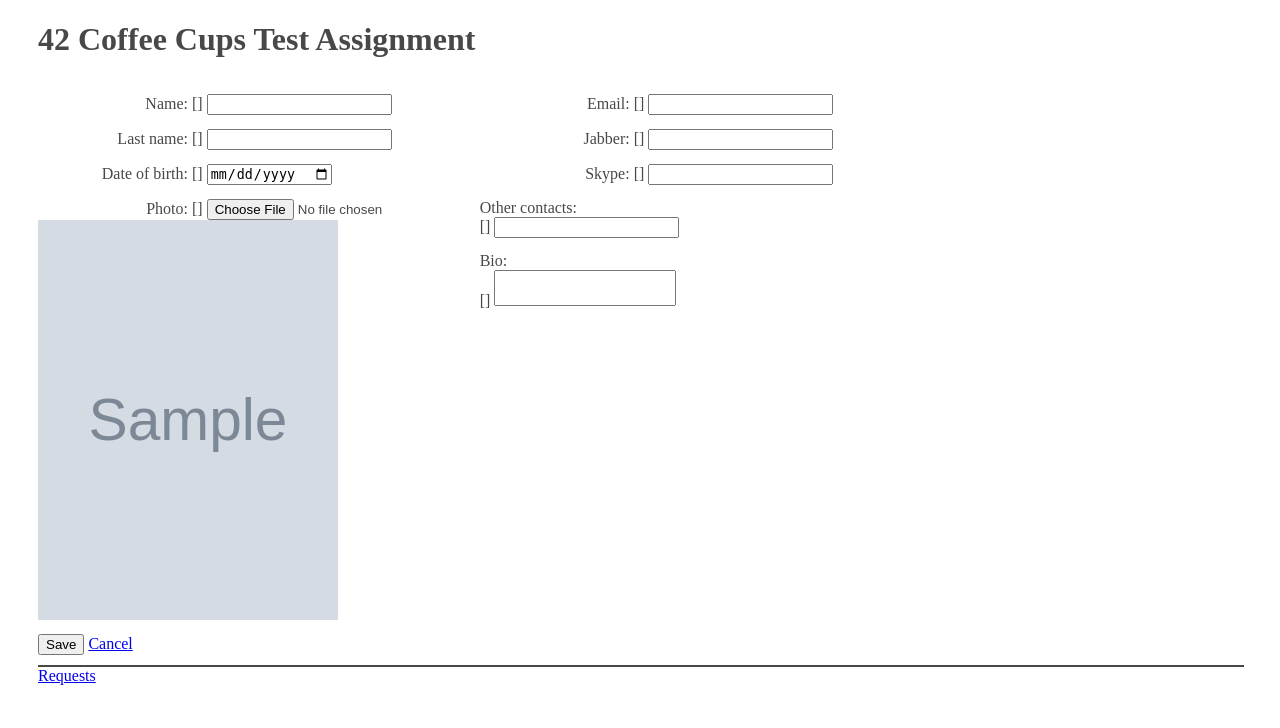
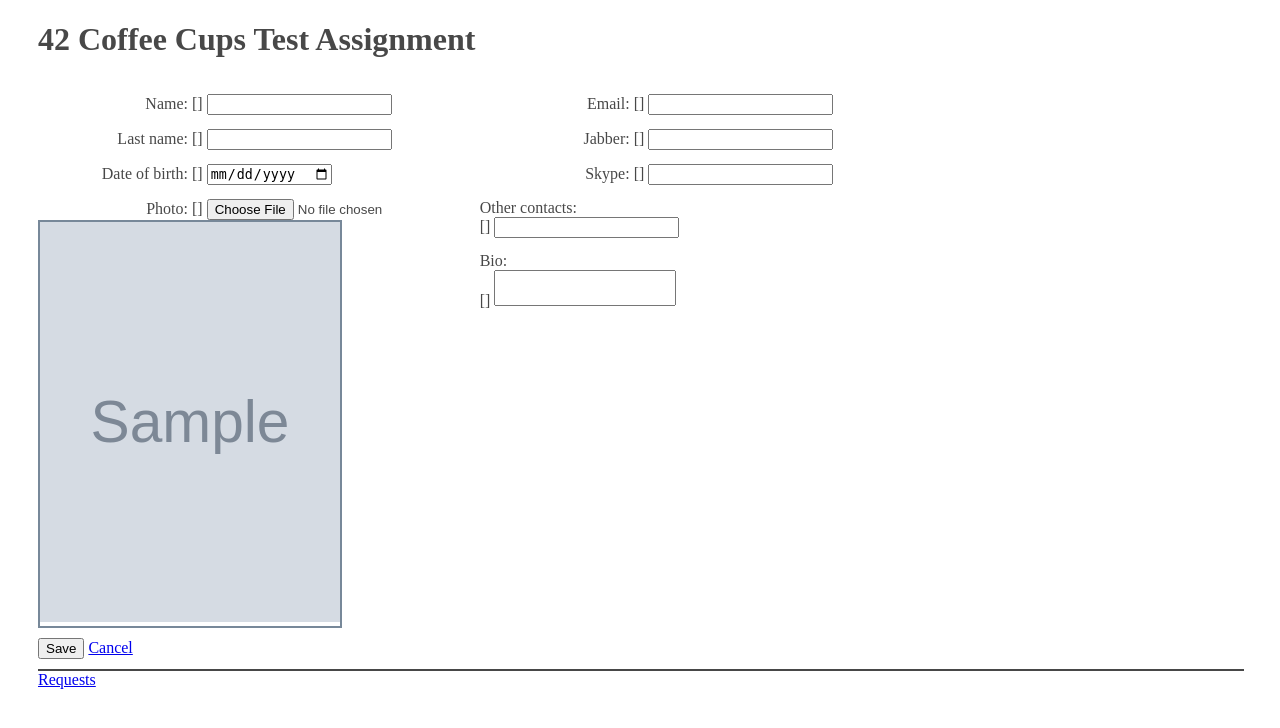
Before and after one commit to KSerge/CofeeCupsTest3, a Django app: template templates/hello/edit.html in a window 1280 px wide. Shown: the top 728 px of the page. Run offline with Django 3.2, Linux system fonts and the light colour scheme; the template is opened without the code that fills it: most values are stand-ins (such as "Sample title", 1, 10 or a date in 2020); grey boxes marked "Sample" are stand-in pictures; form fields are guessed from the names that the template uses; parts of the project's set-up code (start-up, migrations or seed data) failed here and were passed over.

Commit message:
ticket:5 add uploads to urls

```diff
--- a/assets/css/main.css
+++ b/assets/css/main.css
@@ -36,3 +36,9 @@ div.command-buttons{
     padding: 10px 0px;
     clear: both;
 }
+.profile-image{
+    display: inline-block;
+    min-width: 300px;
+    min-height: 400px;
+    border: 2px solid #778899;
+}
--- a/fortytwo_test_task/urls.py
+++ b/fortytwo_test_task/urls.py
@@ -8,6 +8,7 @@ admin.autodiscover()
 urlpatterns = patterns(
     '',
     url(r'^static/(.*)$', 'django.views.static.serve', {'document_root': settings.STATIC_ROOT}),
+    url(r'^uploads/(.*)$', 'django.views.static.serve', {'document_root': settings.MEDIA_ROOT}),
     url(r'^admin/', include(admin.site.urls)),
     url(r'^hello/', include('apps.hello.urls')),
     url(r'^$', RedirectView.as_view(pattern_name='index'), name='default'),
```
